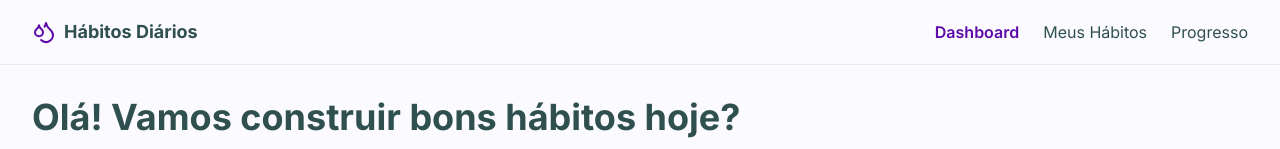
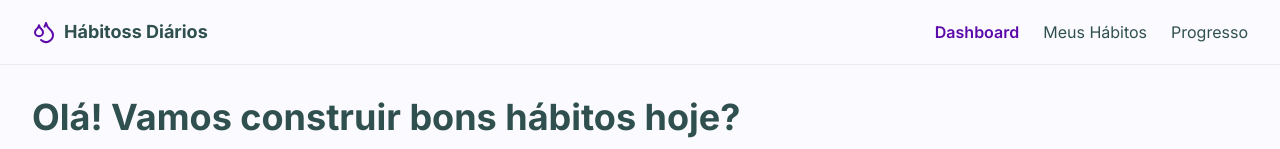
Before and after one commit to msilva-curling/micro-saas-5q8ybu6mc, a React (Vite) app: page / in a window 1280 px wide. Shown: the top 149 px of the page. Built offline with nearby package versions, Linux system fonts and the light colour scheme.

Commit message:
Update Header.tsx

```diff
--- a/src/components/Header.tsx
+++ b/src/components/Header.tsx
@@ -24,7 +24,7 @@ export const Header = () => {
         <Link to="/" className="flex items-center gap-2">
           <Droplets className="h-6 w-6 text-primary" />
           <span className="text-lg font-bold text-text-primary">
-            Hábitos Diários
+            Hábitoss Diários
           </span>
         </Link>
 
```
